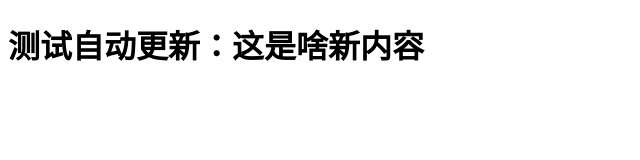
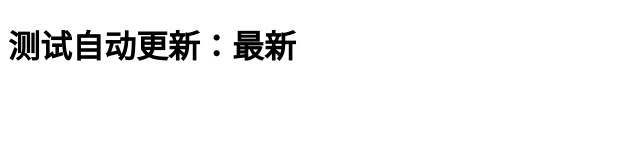
Before and after one commit to zwy2673976185-design/Auto-Update, a website: page test.html in a window 1280 px wide. Shown: the whole page, without its empty margins (0-640 px from the left). Drawn offline with Linux system fonts and the light colour scheme.

Commit message:
Update test.html

```diff
--- a/test.html
+++ b/test.html
@@ -1,6 +1,6 @@
 <!DOCTYPE html>
 <html>
 <body>
-    <h1>测试自动更新：这是啥新内容</h1>
+    <h1>测试自动更新：最新</h1>
 </body>
 </html>
```
